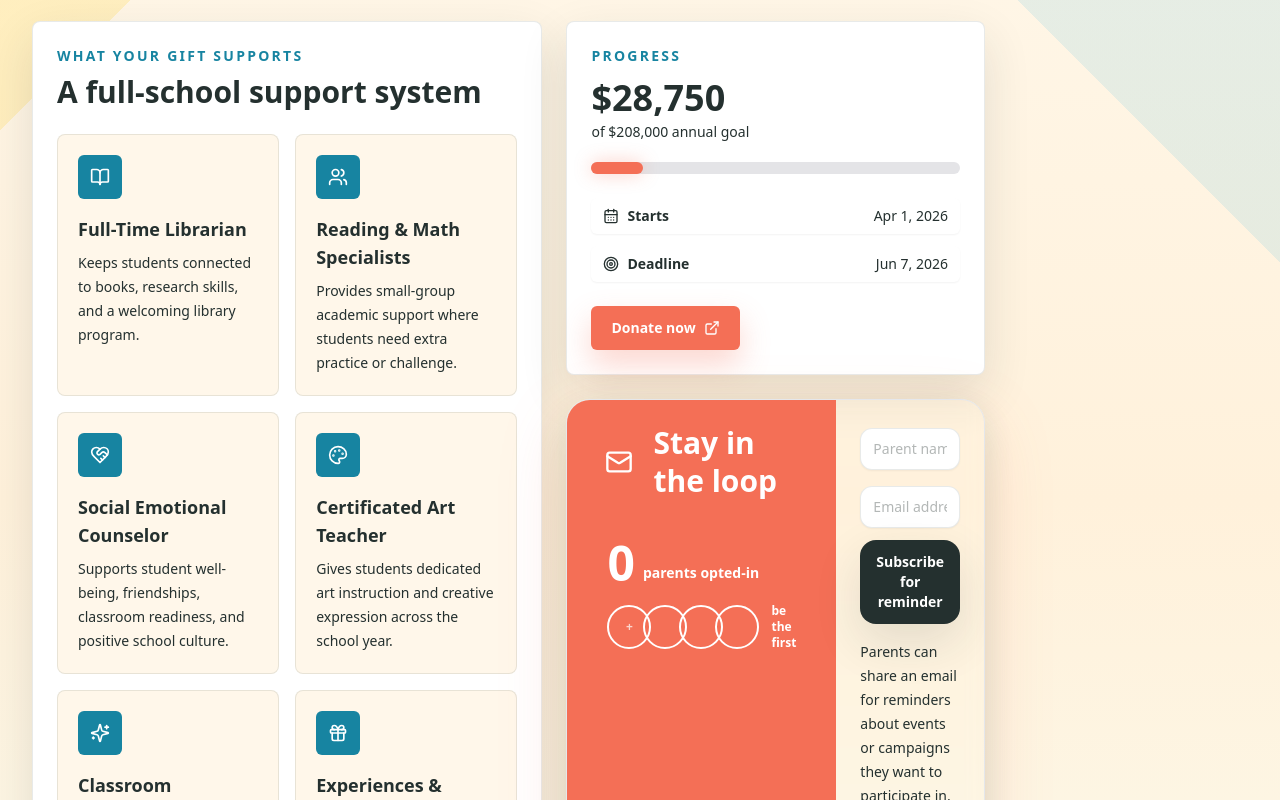
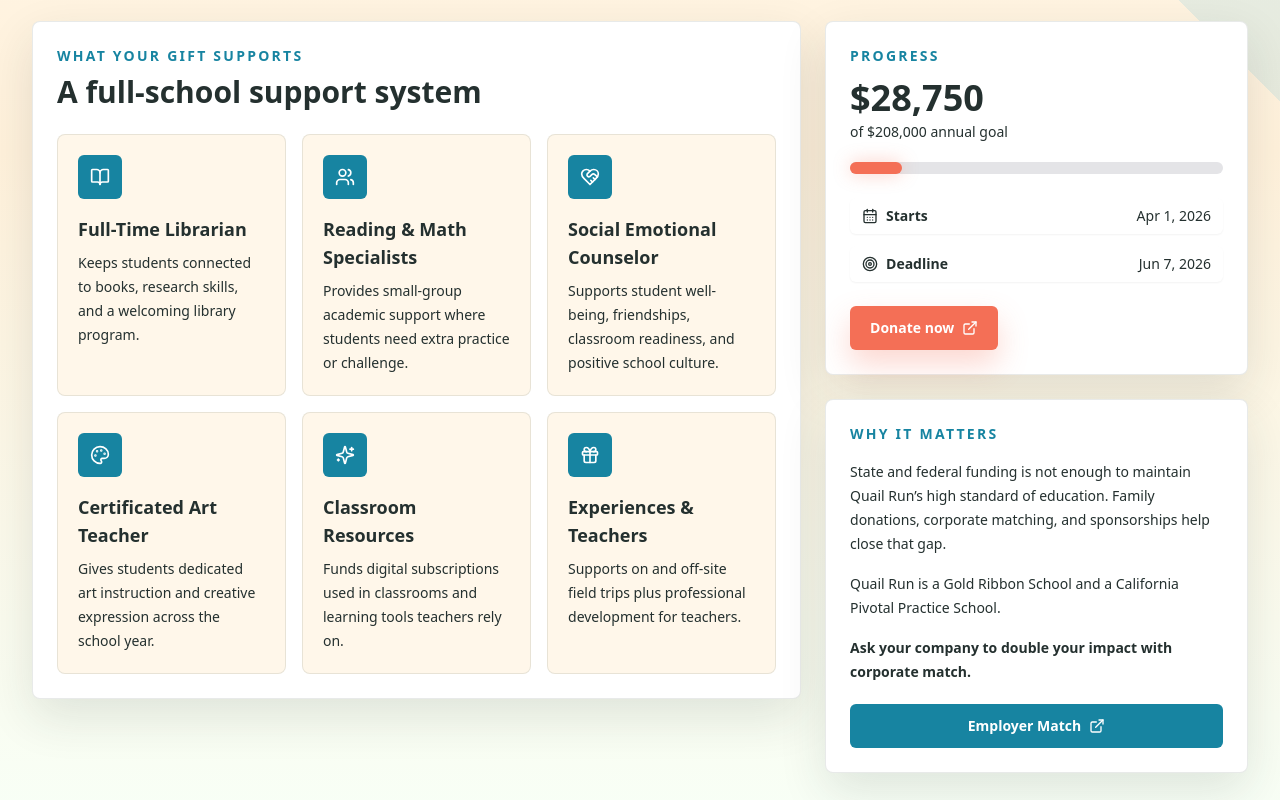
Before and after one commit to jessiechenart-beep/pta-fundraising-hub, a Next.js app: page /campaigns/learning-fund-donation in a window 1280 px wide. Shown: the part 460-1260 px from the top of the page. Built offline with nearby package versions, Linux system fonts and the light colour scheme.

Commit message:
Update learning fund detail layout

```diff
--- a/components/CampaignDetailClient.tsx
+++ b/components/CampaignDetailClient.tsx
@@ -200,12 +200,12 @@
         </section>
 
         <section className="mx-auto max-w-7xl px-4 py-10 sm:px-6 lg:px-8">
-          <div className="grid gap-6 lg:grid-cols-[0.66fr_0.34fr]">
+          <div className="grid gap-6 lg:grid-cols-[1fr_0.55fr]">
             <div className="space-y-6">
               <section className="rounded-lg border border-ink/10 bg-white p-6 shadow-soft">
                 <p className="text-sm font-bold uppercase tracking-[0.16em] text-meadow">What your gift supports</p>
                 <h2 className="mt-2 text-3xl font-black">A full-school support system</h2>
-                <div className="mt-6 grid gap-4 md:grid-cols-2">
+                <div className="mt-6 grid gap-4 md:grid-cols-2 xl:grid-cols-3">
                   {learningFundHighlights.map((item) => (
                     <SupportCard key={item.title} {...item} />
                   ))}
@@ -229,8 +229,6 @@
                   <DonationButton url={campaign.externalDonationUrl} label={campaign.externalActionLabel} />
                 </div>
               </section>
-
-              <ReminderSignup campaignId={campaign.id} campaignTitle={campaign.title} />
 
               <section className="rounded-lg border border-ink/10 bg-white p-6 shadow-soft">
                 <p className="text-sm font-bold uppercase tracking-[0.16em] text-meadow">Why it matters</p>
```
